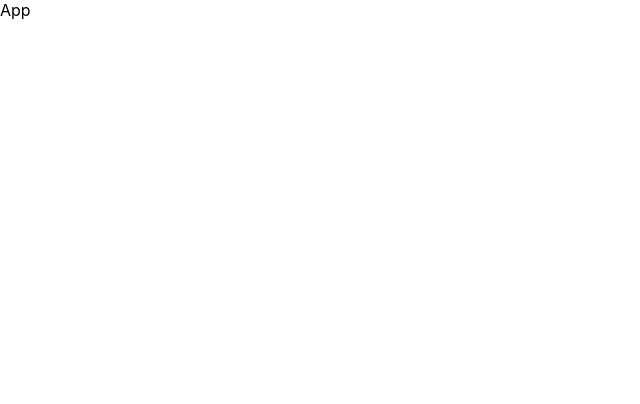
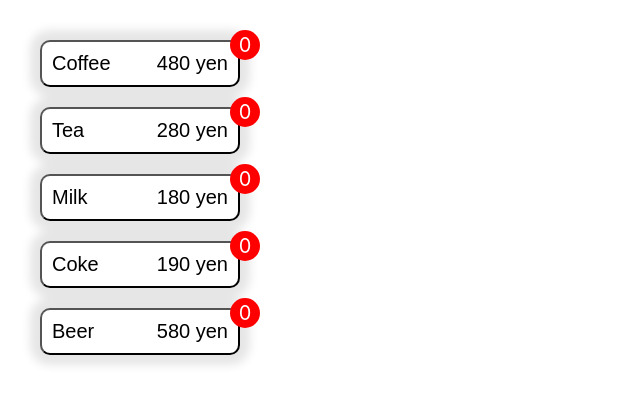
Before and after one commit to PPVphilosopher/cafe-order, a React (Create React App) app: page / in a window 1280 px wide. Shown: the top 404 px of the page, without its empty margins (0-640 px from the left). Built offline with nearby package versions, Linux system fonts and the light colour scheme.

Commit message:
feat: add menu list component

```diff
--- a/src/App.scss
+++ b/src/App.scss
@@ -1,2 +1,9 @@
 .App {
+  padding: 40px;
+
+  &__menu-list {
+    display: flex;
+    flex-direction: column;
+    gap: 20px;
+  }
 }
--- a/src/App.tsx
+++ b/src/App.tsx
@@ -1,7 +1,31 @@
+import { MenuItem } from 'components'
+import { ALL_MENU } from 'helpers'
+import { useState } from 'react'
 import './App.scss'
 
 const App = () => {
-  return <div className='App'>App</div>
+  const [amount, setAmount] = useState<number[]>(
+    new Array(ALL_MENU.length).fill(0)
+  )
+
+  const onMenuClick = (index: number) => {
+    setAmount((prev) => prev.map((a, i) => (i === index ? a + 1 : a)))
+  }
+
+  return (
+    <div className='App'>
+      <div className='App__menu-list'>
+        {ALL_MENU.map((menu, i) => (
+          <MenuItem
+            key={menu.name}
+            {...menu}
+            amount={amount[i]}
+            onClick={() => onMenuClick(i)}
+          />
+        ))}
+      </div>
+    </div>
+  )
 }
 
 export default App
--- /dev/null
+++ b/src/components/MenuItem/MenuItem.tsx
@@ -0,0 +1,19 @@
+import { Menu } from 'helpers'
+import './style.scss'
+
+type Props = Menu & {
+  amount: number
+  onClick: () => void
+}
+
+export const MenuItem = ({ id, name, price, amount, onClick }: Props) => (
+  <div className='MenuItem'>
+    <button id={id} className='MenuItem__button' onClick={onClick}>
+      <span>{name}</span>
+      <span>{price} yen</span>
+    </button>
+    <div id={`${id}-count`} className='MenuItem__count'>
+      {amount}
+    </div>
+  </div>
+)
--- /dev/null
+++ b/src/components/MenuItem/index.ts
@@ -0,0 +1 @@
+export * from './MenuItem'
--- /dev/null
+++ b/src/components/MenuItem/style.scss
@@ -0,0 +1,32 @@
+.MenuItem {
+  position: relative;
+  width: fit-content;
+  font-size: 20px;
+
+  &__button {
+    display: flex;
+    justify-content: space-between;
+    width: 200px;
+    padding: 10px;
+    border-radius: 10px;
+    background-color: white;
+    box-shadow: 0px 0px 10px 10px rgba(0, 0, 0, 0.1);
+    font-size: inherit;
+    cursor: pointer;
+  }
+
+  &__count {
+    position: absolute;
+    top: -10px;
+    right: -20px;
+    display: flex;
+    align-items: center;
+    justify-content: center;
+    padding: 2px;
+    min-width: 26px;
+    height: 26px;
+    border-radius: 15px;
+    background-color: red;
+    color: white;
+  }
+}
--- /dev/null
+++ b/src/components/index.ts
@@ -0,0 +1 @@
+export * from './MenuItem'
--- /dev/null
+++ b/src/helpers/constants.ts
@@ -0,0 +1,9 @@
+import { Menu } from './types'
+
+export const ALL_MENU: Readonly<Readonly<Menu>[]> = [
+  { id: 'coffee', name: 'Coffee', price: 480 },
+  { id: 'tea', name: 'Tea', price: 280 },
+  { id: 'milk', name: 'Milk', price: 180 },
+  { id: 'coke', name: 'Coke', price: 190 },
+  { id: 'beer', name: 'Beer', price: 580 },
+]
--- /dev/null
+++ b/src/helpers/index.ts
@@ -0,0 +1,2 @@
+export * from './constants'
+export * from './types'
--- /dev/null
+++ b/src/helpers/types.ts
@@ -0,0 +1,5 @@
+export type Menu = {
+  id: string
+  name: string
+  price: number
+}
```
Also changed, not shown: tsconfig.json (+10 -1 lines).
